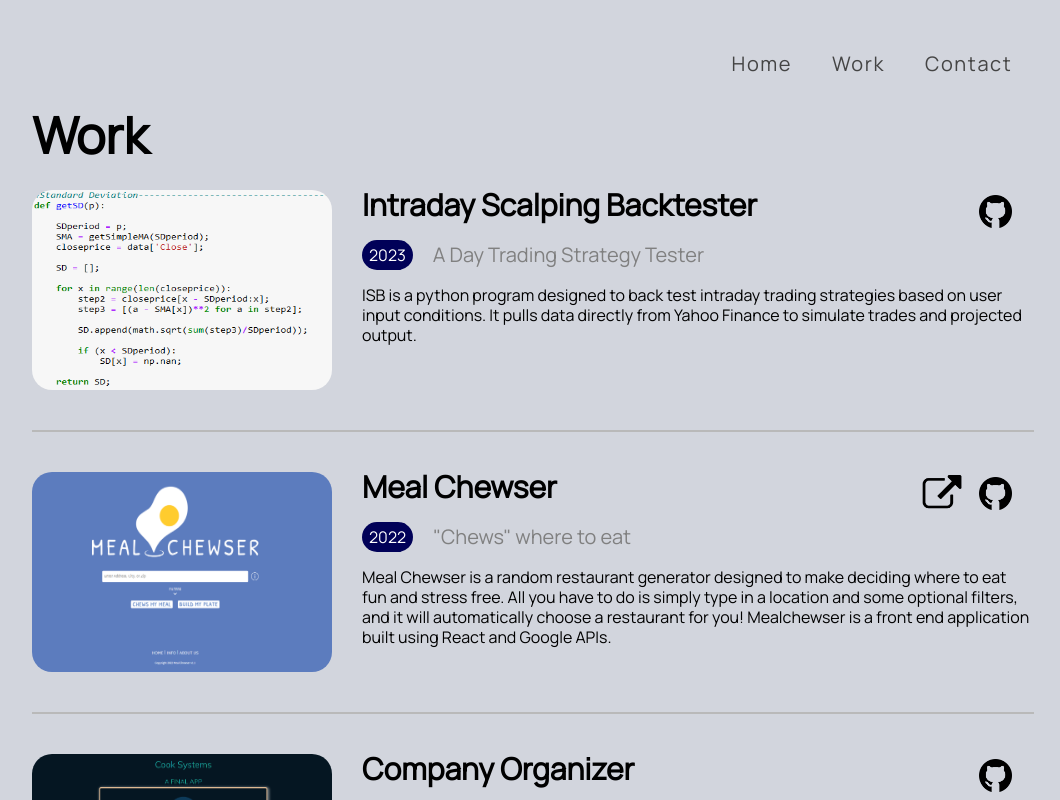
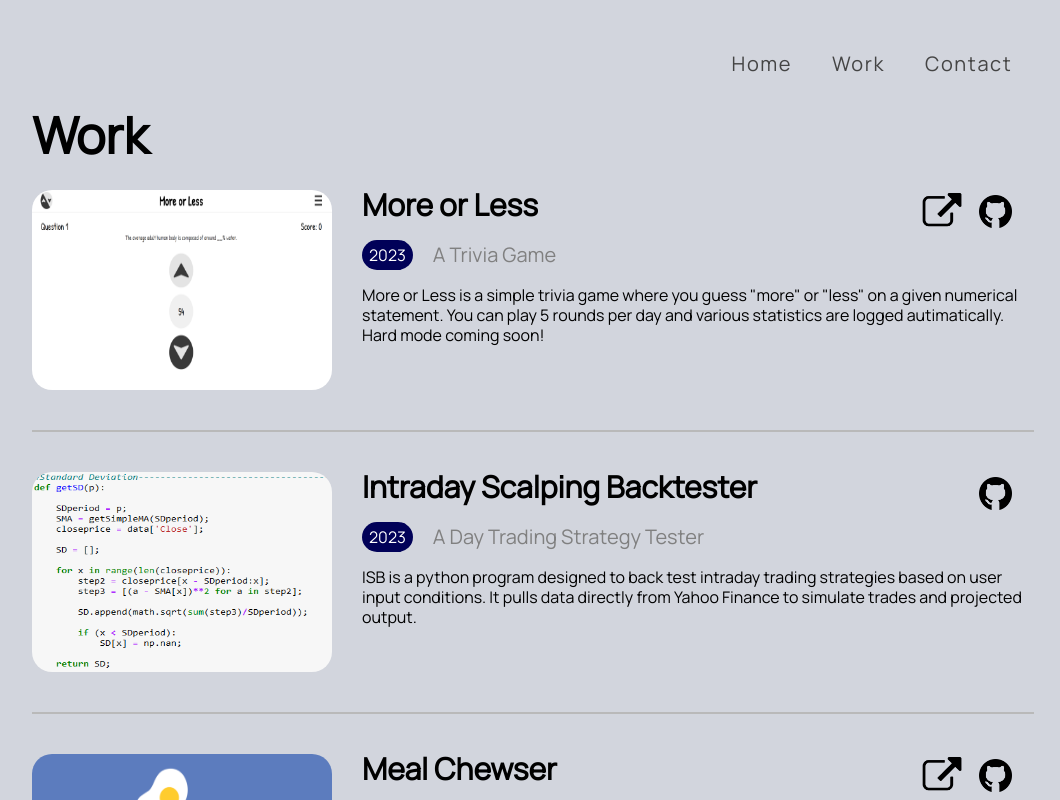
Before and after one commit to DvdHLee/Portfolio1, a React (Create React App) app: page / in a window 1280 px wide. Both pictures are taken after a click on the button "Work". Shown: the top 800 px of the page, without its empty margins (108-1168 px from the left). Built offline with nearby package versions, Linux system fonts and the light colour scheme; no server answers.

Commit message:
added more or less

```diff
--- a/src/Components/Work.js
+++ b/src/Components/Work.js
@@ -7,6 +7,27 @@ const Work = (props) => {
     <div className="work">
       <div className="workbody">
         <p className="worktitle">Work</p>
+        <div className="workentry">
+          <img className="workimg" src="./assets/Icons/moreorlesssnapshot.PNG" alt="more or less snapshot"></img>
+          <div className="content">
+            <p className="workentrytitle">More or Less</p>
+            <div className="details">
+              <p className="year">2023</p>
+              <p className="summary">A Trivia Game</p>
+            </div>
+            <p className="description">
+              More or Less is a simple trivia game where you guess "more" or "less" on a given numerical statement. You can play 5 rounds per day
+              and various statistics are logged autimatically. Hard mode coming soon!
+            </p>
+            <a className="workleftlink" href="https://dvdhlee.github.io/Moreorless/" title="" target="_blank" rel="noreferrer noopener">
+              <img src="./assets/Icons/link.png" alt="link icon" width="40px" height="40px"></img>
+            </a>
+            <a className="workrightlink" href="https://github.com/DvdHLee/Moreorless" title="" target="_blank" rel="noreferrer noopener">
+              <img src="./assets/Icons/github.png" alt="github icon" width="33px" height="33px"></img>
+            </a>
+          </div>
+        </div>
+        <div className="divider" />
         <div className="workentry">
           <img className="workimg" src="./assets/Icons/ISBsnapshot.PNG" alt="ISB snapshot"></img>
           <div className="content">
```
Also changed, not shown: public/assets/Icons/moreorlesssnapshot.PNG (added).
